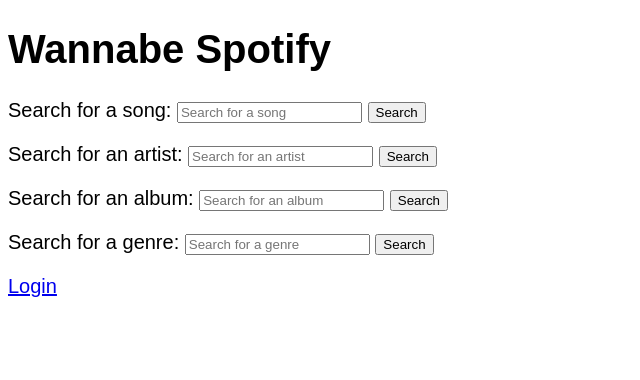
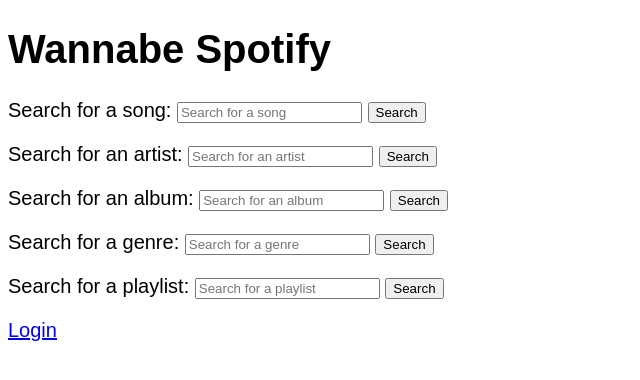
Before and after one commit to tymourknots/Mock-Spotify, a Flask app: page / in a window 1280 px wide. Shown: the top 380 px of the page, without its empty margins (0-640 px from the left). Run offline with Flask 3, Linux system fonts and the light colour scheme; data comes from the database, SQL or seed files in the repository; parts of the project's set-up code (start-up, migrations or seed data) failed here and were passed over.

Commit message:
added a button to search for a playlist

```diff
--- a/server.py
+++ b/server.py
@@ -417,6 +417,23 @@ def profile(username):
         return redirect(url_for('login'))
 
 
+@app.route('/search_playlist')
+def search_playlist():
+    playlist_title = request.args.get('playlist_title')
+
+    if playlist_title:
+        query = text("""
+                     SELECT * FROM Playlist
+                     WHERE Title ILIKE :playlist_title
+                     """)
+        result = g.conn.execute(query, {'playlist_title': f'%{playlist_title}%'}).fetchall()
+    else:
+        result = []
+
+    print("Playlists query result:", result)
+    return render_template("search_playlist.html", playlists=result)
+
+
 @app.route('/playlist/<playlist_id>')
 def playlist_details(playlist_id):
     playlist_query = text("""
--- a/templates/index.html
+++ b/templates/index.html
@@ -29,6 +29,10 @@
         <p>Search for a genre: <input type="text" name="genre_name" placeholder="Search for a genre"> <input type="submit" value="Search"></p>
     </form>
 
+    <form method="get" action="/search_playlist">
+        <p>Search for a playlist: <input type="text" name="playlist_title" placeholder="Search for a playlist"> <input type="submit" value="Search"></p>
+    </form>
+
 
     <!-- Conditional Button: Login or Profile based on session -->
     {% if session['username'] %}
```
Also changed, not shown: templates/search_playlist.html (added, +24 -0 lines).
